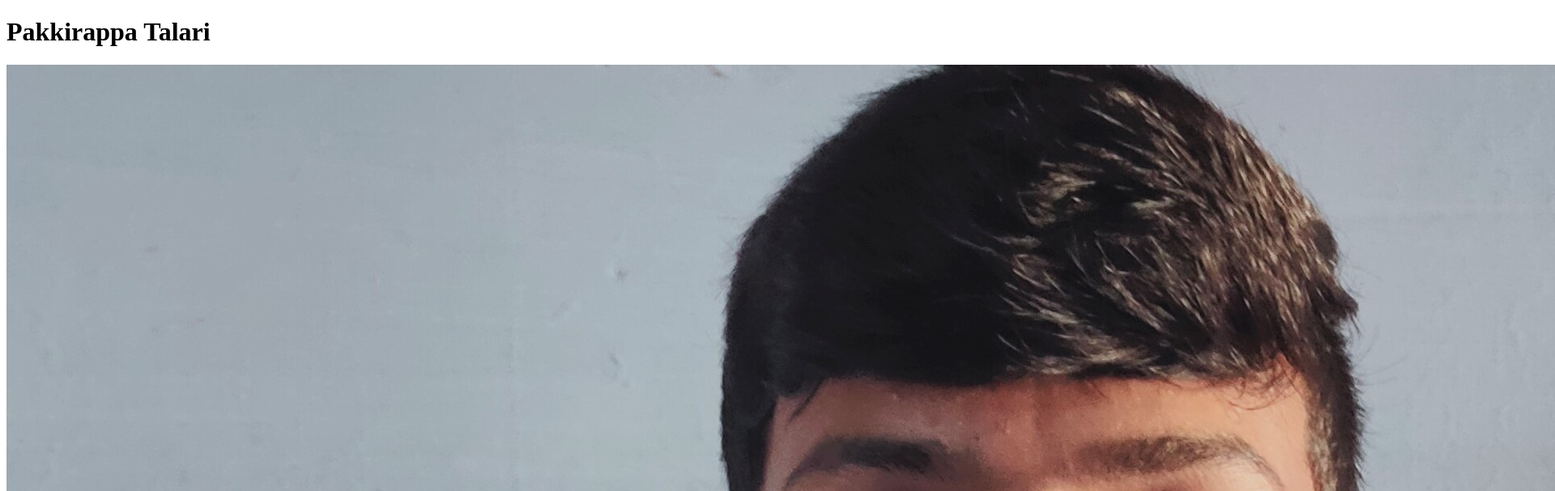
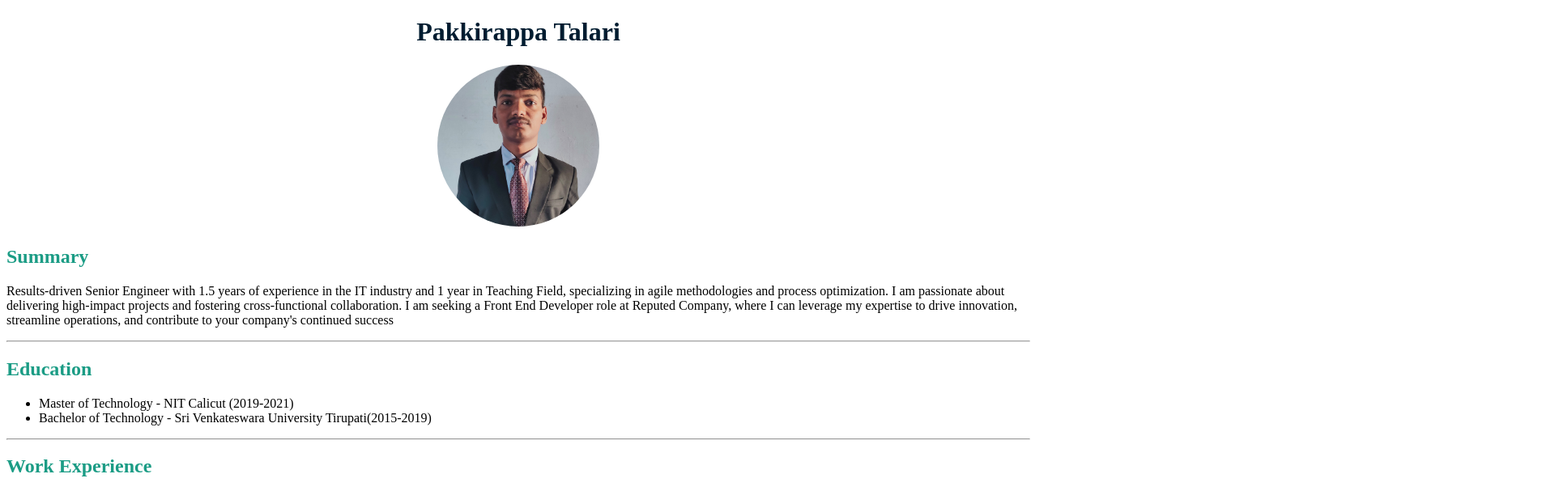
Before and after one commit to pakkirtalari/My-Resume, a plain HTML site: page index.html in a window 1280 px wide. Shown: the top 607 px of the page at 81% size, 1920 px wide, since content can reach past the window. Drawn offline with Linux system fonts and the light colour scheme.

Commit message:
Add files via upload

```diff
--- a/index.html
+++ b/index.html
@@ -2,12 +2,18 @@
 <html lang="en">
 <head>
     <meta charset="UTF-8">
-    <meta name="viewport" content="width=device-width, initial-scale=1.0">
     <title>Pakkirappa's Resume</title>
+    <link rel="stylesheet" href="./style.css">
+    <link rel="preconnect" href="https://fonts.googleapis.com">
+    <link rel="preconnect" href="https://fonts.gstatic.com" crossorigin>
+    <link href="https://fonts.googleapis.com/css2?family=Josefin+Sans&family=Young+Serif&display=swap" rel="stylesheet">
 </head>
 <body>
     <h1>Pakkirappa Talari</h1>
-    <img src="./photo-pakkir.jpg" alt="Pakkirappa's profile picture">
+    <div class="photo">
+        <img src="./photo-pakkir.jpg" alt="Pakkirappa's profile picture">
+    </div>
+
     <h2>Summary</h2>
     <p>Results-driven Senior Engineer with 1.5 years of experience in the IT industry and 1 year in Teaching Field,
         specializing in agile methodologies and process optimization.
--- /dev/null
+++ b/style.css
@@ -0,0 +1,16 @@
+
+img{
+    width: 200px;
+    height: 200px;
+    border-radius: 50%;
+}
+.photo{
+    text-align: center;
+}
+h1{
+    text-align: center;
+    color: #001C30;
+}
+h2{
+    color: #1B9C85;
+}
```
